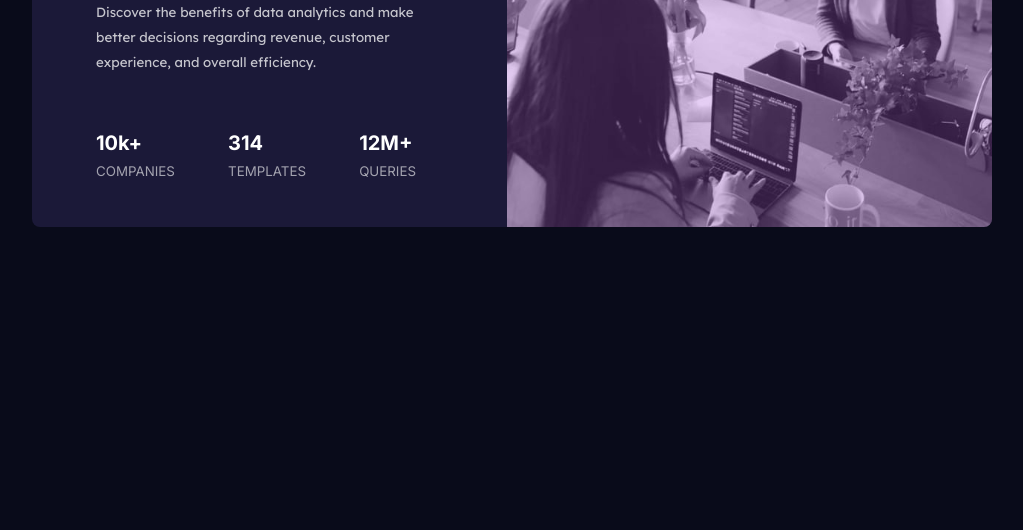
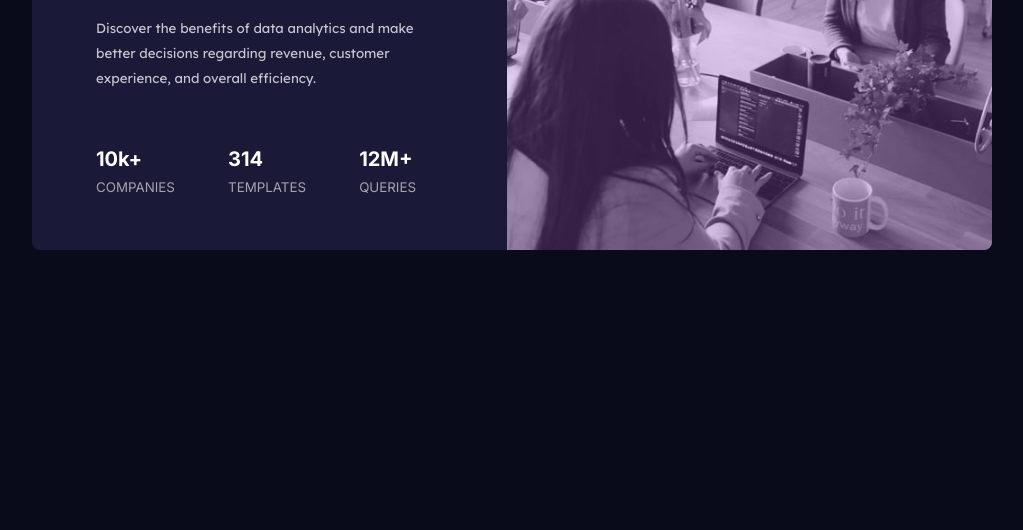
Before and after one commit to Lio-n/FM-stats-preview-card-component, a plain HTML site: page index.html in a window 1280 px wide. Shown: the part 270-800 px from the top of the page, without its empty margins (128-1151 px from the left). Drawn offline with Linux system fonts and the light colour scheme.

Commit message:
Second commit

```diff
--- a/index.html
+++ b/index.html
@@ -24,7 +24,8 @@
     <section class="cont-main-card">
       <!--First Part-->
       <figure class="cont-image-card">
-        <img src="./images/image-header-mobile.jpg" alt="" class="image" />
+        <img src="./images/image-header-desktop.jpg" class="image-desk WxH" />
+        <img src="./images/image-header-mobile.jpg" class="image-mob WxH" />
         <div class="image-layer"></div>
       </figure>
 
--- a/style.css
+++ b/style.css
@@ -9,7 +9,7 @@ body {
 }
 @media (min-width: 29rem) {
   body {
-    padding: 6.5rem 0;
+    padding: 7.5rem 0;
   }
 }
 .cont-main-card {
@@ -22,7 +22,6 @@ body {
     margin: 0 auto;
   }
 }
-
 @media (min-width: 60rem) {
   .cont-main-card {
     display: flex;
@@ -31,6 +30,7 @@ body {
     width: 60rem;
   }
 }
+
 /*<!--First Part-->*/
 .cont-image-card {
   position: relative;
@@ -42,15 +42,30 @@ body {
     height: auto;
   }
 }
-.image {
+.WxH {
   width: 100%;
   height: 100%;
+}
+
+/*--Image-Desktop--*/
+.image-desk {
+  display: none;
+}
+@media (min-width: 60rem) {
+  .image-desk {
+    display: inherit;
+    border-radius: 0 0.5rem 0.5rem 0;
+  }
+}
+
+/*--Image-Mobile--*/
+.image-mob {
   border-radius: 0.5rem 0.5rem 0 0;
 }
 @media (min-width: 60rem) {
-  .image {
+  .image-mob {
+    display: none;
     border-radius: 0 0.5rem 0.5rem 0;
-    background: src("./images/favicon-32x32.png");
   }
 }
 .image-layer {
@@ -67,6 +82,7 @@ body {
     border-radius: 0 0.5rem 0.5rem 0;
   }
 }
+
 /*<!--Second Part-->*/
 .cont-descrip-card {
   padding: 2.5rem 2rem;
@@ -82,6 +98,7 @@ body {
     padding: 3.5rem 4rem 3rem 4rem;
   }
 }
+
 /*<!--Second-0 Part-->*/
 .cont-title {
   text-align: center;
@@ -112,6 +129,7 @@ body {
     font-size: smaller;
   }
 }
+
 /*<!--Second-1-0 Part-->*/
 .paragraph {
   font-family: "Lexend Deca", sans-serif;
@@ -126,6 +144,7 @@ body {
     margin-bottom: 3.5rem;
   }
 }
+
 /*<!--Second-1-1 Part-->*/
 .cont-stats {
   font-family: "Inter", sans-serif;
@@ -141,10 +160,10 @@ body {
   }
 }
 
-.num {
+.cont-stats .num {
   color: hsl(0, 0%, 100%);
   margin-bottom: 0.5rem;
 }
-span {
+.cont-stats span {
   color: hsla(0, 0%, 100%, 0.6);
 }
```
